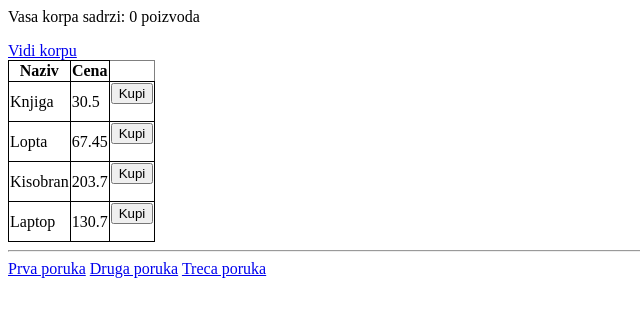
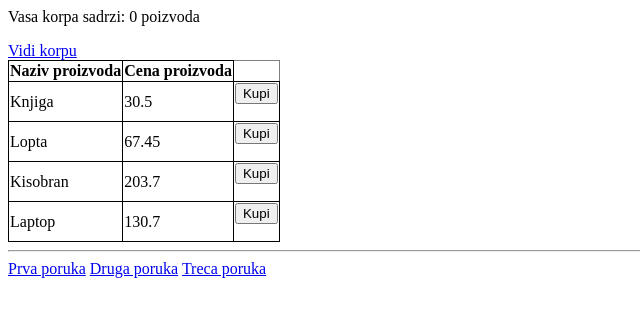
Before and after one commit to ana-adamovic5/sesije, a PHP site: page / in a window 1280 px wide. Shown: the top 317 px of the page, without its empty margins (0-640 px from the left). Run offline with PHP 8.4, Linux system fonts and the light colour scheme.

Commit message:
Izmena tabele u katalogu

```diff
--- a/katalog.php
+++ b/katalog.php
@@ -20,8 +20,8 @@
     <table border="1">
         <thead>
             <tr>
-                <th>Naziv</th>
-                <th>Cena</th>
+                <th>Naziv proizvoda</th>
+                <th>Cena proizvoda</th>
             </tr>
         </thead>
         <tbody>
```
